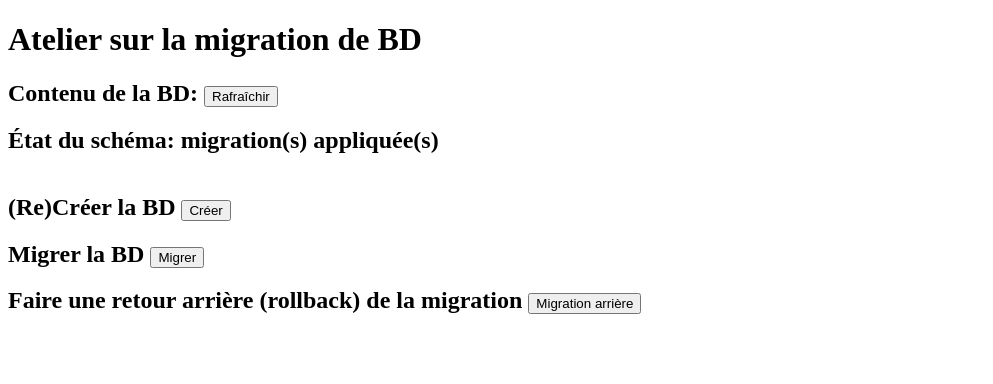
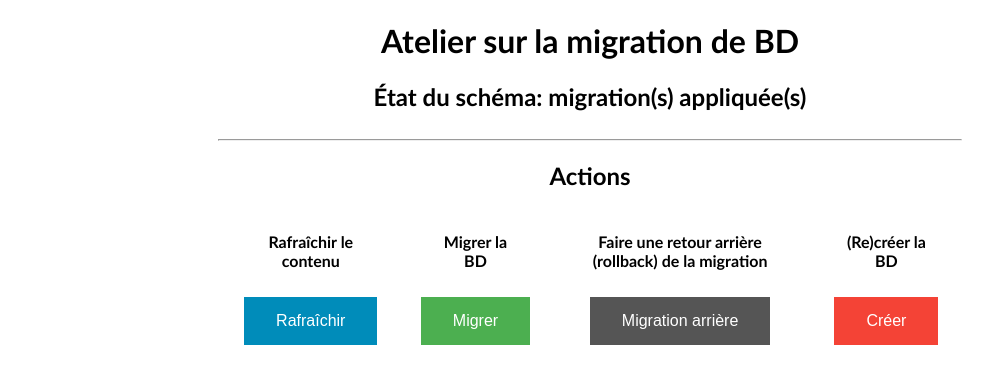
Before and after one commit to ulavalIFTGLOateliers/migration-de-bases-de-donn-es-RichKhoury, a Flask app: template templates/index.html in a window 1280 px wide. Shown: the top 384 px of the page, without its empty margins (0-993 px from the left). Run offline with Flask 3, Linux system fonts and the light colour scheme; the template is opened without the code that fills it, so the values that code supplies are empty; parts of the project's set-up code (start-up, migrations or seed data) failed here and were passed over.

Commit message:
Improve page visuals

```diff
--- a/static/styles.css
+++ b/static/styles.css
@@ -1,3 +1,7 @@
+body {
+    font-family: "Candara";
+}
+
 .styled-table {
     border-collapse: collapse;
     margin: 25px 0;
@@ -34,3 +38,54 @@
     padding: 0px 20px;
     vertical-align: top;
 }
+
+.actions-table {
+    width: 100%;
+}
+
+.actions-table thead th {
+    padding: 20px 30px;
+}
+
+.actions-table tbody td {
+    padding: 5px 15px;
+}
+
+.main {
+    margin-left: 200px;
+    padding: 0px 10px;
+    margin-right: 300px;
+    text-align: center;
+}
+
+.button {
+    border: none;
+    color: white;
+    padding: 15px 32px;
+    text-align: center;
+    text-decoration: none;
+    display: inline-block;
+    font-size: 16px;
+    transition-duration: 0.4s;
+    cursor: pointer;
+}
+
+.button:hover {
+    box-shadow: 0 12px 16px 0 rgba(0,0,0,0.24), 0 17px 50px 0 rgba(0,0,0,0.19);
+}
+
+.blue {
+    background-color: #008CBA;
+}
+
+.green {
+    background-color: #4CAF50;
+}
+
+.black {
+    background-color: #555555;
+}
+
+.red {
+    background-color: #f44336;
+}
--- a/templates/index.html
+++ b/templates/index.html
@@ -8,12 +8,14 @@
     <link rel="stylesheet" href="../static/styles.css">
 </head>
 <body>
+
+    <div class="main">
         <h1>
             Atelier sur la migration de BD
         </h1>
 
         <h2>
-        Contenu de la BD: <button onClick="window.location.reload();">Rafraîchir</button>
+
         </h2>
 
         <h2>
@@ -76,22 +78,53 @@
 
         </div>
 
+        <hr>
+
+        <div class="actions">
             <h2>
-        (Re)Créer la BD
-        <button onclick="up()">Créer</button>
+                Actions
+            </h2>
+            <table class="actions-table">
+                <thead>
+                    <tr>
+                        <th>
+                            Rafraîchir le contenu
+                        </th>
+                        <th>
+                            Migrer la BD
+                        </th>
+                        <th>
+                            Faire une retour arrière (rollback) de la migration
+                        </th>
+                        <th>
+                            (Re)créer la BD
+                        </th>
+                    </tr>
+                </thead>
+
+                <tbody>
+                    <tr>
+                        <td>
+                            <button class="button blue" onClick="window.location.reload();">Rafraîchir</button>
+                        </td>
+                        <td>
+                            <button class="button green" onclick="migrate()">Migrer</button>
+                            <span id="migrate-status"></span>
+                        </td>
+                        <td>
+                            <button class="button black" onclick="rollback()">Migration arrière</button>
+                            <span id="rollback-status"></span>
+                        </td>
+                        <td>
+                            <button class="button red" onclick="up()">Créer</button>
                             <span id="up-status"></span>
-    </h2>
+                        </td>
+                    </tr>
+                </tbody>
+            </table>
+        </div>
 
-    <h2>
-        Migrer la BD
-        <button onclick="migrate()">Migrer</button>
-        <span id="migrate-status"></span>
-    </h2>
 
-    <h2>
-        Faire une retour arrière (rollback) de la migration
-        <button onclick="rollback()">Migration arrière</button>
-        <span id="rollback-status"></span>
-    </h2>
+    </div>
 </body>
 </html>
```
Lines whose indentation alone changed are shown as unchanged.
